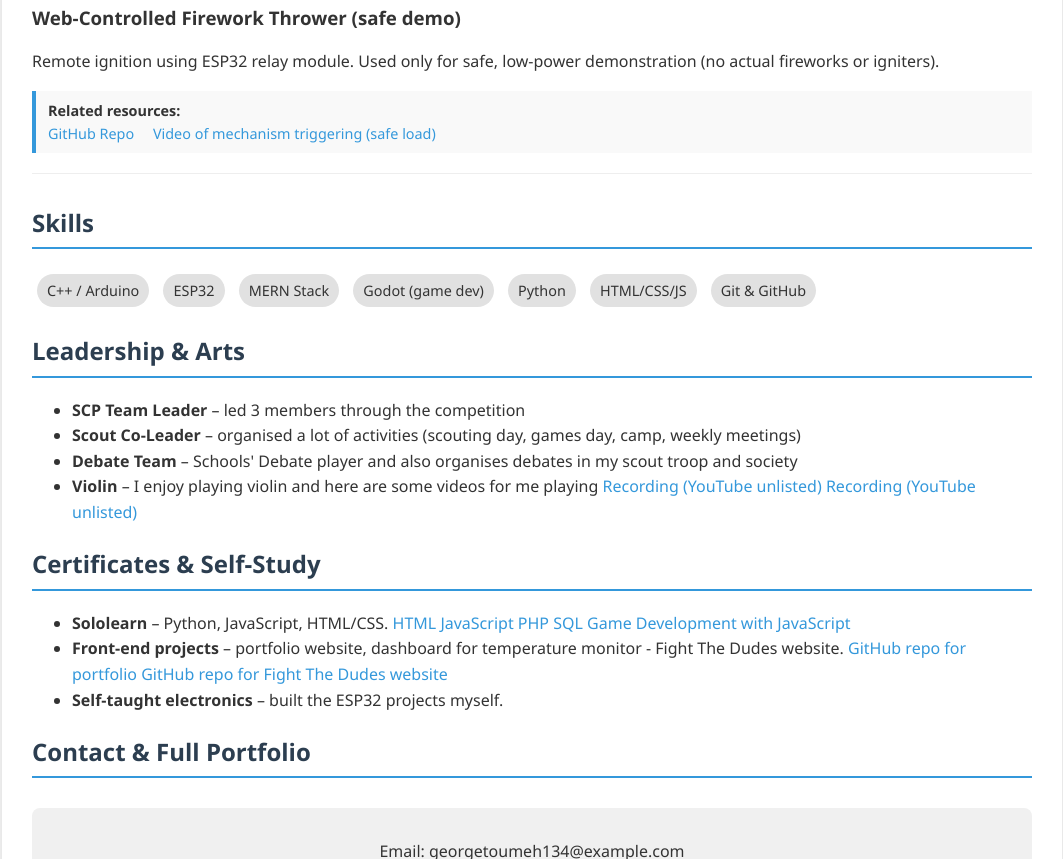
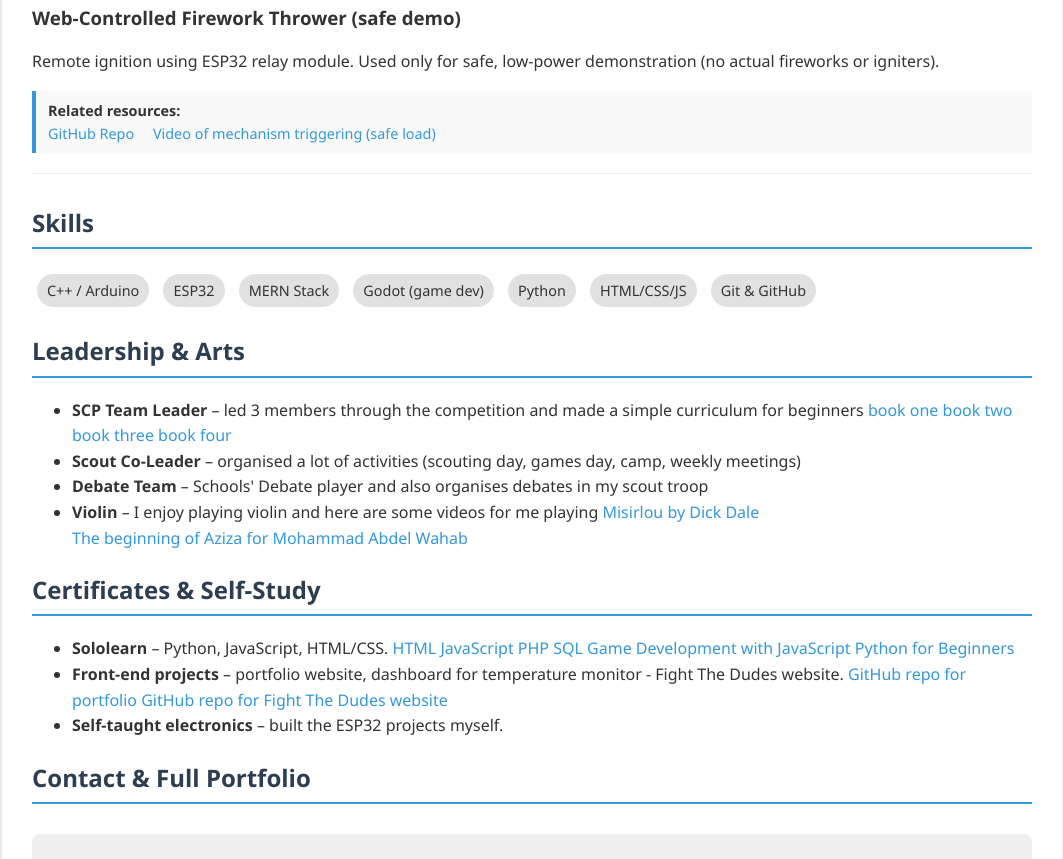
Before and after one commit to GeorgeAlTomeh/GeorgeAlTomeh, a plain HTML site: page index.html in a window 1280 px wide. Shown: the part 1578-2437 px from the top of the page, without its empty margins (108-1171 px from the left). Drawn offline with Linux system fonts and the light colour scheme.

Commit message:
Update index.html

```diff
--- a/index.html
+++ b/index.html
@@ -108,7 +108,7 @@ serve as Assistant Leader in my scout troop, debate, and play violin.</p>
             <strong> Related resources:</strong><br>
             <a href="https://github.com/GeorgeAlTomeh/esp32-vault" target="_blank"> GitHub Repo</a>
             <a href="https://youtube.com/shorts/Jz7uson9TKU?si=Ajip7_0DqCUkQJsR" target="_blank"> Video Demo (card tap → servo unlock)</a>
-            <a href="https://GeorgeAlTomeh.github.io/GeorgeAlTomeh/images/esp32-vault-photo.jpg" target="_blank"> Breadboard photo</a>
+            <a href="https://GeorgeAlTomeh.github.io/GeorgeAlTomeh/images/esp32-vault-photo.jpg" target="_blank"> Photo of setup</a>
         </div>
     </div>
 
@@ -129,7 +129,6 @@ serve as Assistant Leader in my scout troop, debate, and play violin.</p>
             <strong> Related resources:</strong><br>
             <a href="https://github.com/GeorgeAlTomeh/fight-the-dudes-game" target="_blank"> GitHub Repo (source code)</a>
             <a href="https://fight-the-dudes-website.onrender.com" target="_blank"> Game Website <br /> (you may need to wait a minute to enter because of free hosting)</a>
-            <a href="https://youtu.be/wwwwww" target="_blank"> Game trailer / gameplay</a>
             <a href="https://GeorgeAlTomeh.github.io/GeorgeAlTomeh/fight-the-dudes-screenshot" target="_blank"> Screenshot</a>
         </div>
     </div>
@@ -177,25 +176,27 @@ serve as Assistant Leader in my scout troop, debate, and play violin.</p>
 
     <h2>Leadership & Arts</h2>
     <ul>
-        <li><strong>SCP Team Leader</strong> – led 3 members through the competition
+        <li><strong>SCP Team Leader</strong> – led 3 members through the competition and made a simple curriculum for beginners
+        <span class="proof-inline"> <a href="#">book one</a> <a href="#">book two</a> <a href="#">book three</a>  <a href="#">book four</a> </span>
 
         </li>
         <li><strong>Scout Co-Leader </strong> – organised a lot of activities (scouting day, games day, camp, weekly meetings)
 
         </li>
-        <li><strong>Debate Team</strong> – Schools' Debate player and also organises debates in my scout troop and society
+        <li><strong>Debate Team</strong> – Schools' Debate player and also organises debates in my scout troop
 
         </li>
         <li><strong>Violin</strong> –  I enjoy playing violin and here are some videos for me playing
-            <span class="proof-inline"> <a href="#">Recording (YouTube unlisted)</a>
-<a href="#">Recording (YouTube unlisted)</a>
+            <span class="proof-inline"> <a href="#">Misirlou by Dick Dale</a>
+<br />
+<a href="#">The beginning of Aziza for Mohammad Abdel Wahab</a> </span>
         </li>
     </ul>
 
     <h2>Certificates & Self‑Study</h2>
     <ul>
         <li><strong>Sololearn</strong> – Python, JavaScript, HTML/CSS.
-            <span class="proof-inline"> <a href="#">HTML</a> <a href="#">JavaScript</a> <a href="#">PHP</a> <a href="#">SQL</a> <a href="#">Game Development with JavaScript</a> <span>
+            <span class="proof-inline"> <a href="#">HTML</a> <a href="#">JavaScript</a> <a href="#">PHP</a> <a href="#">SQL</a> <a href="#">Game Development with JavaScript</a> <a href="#">Python for Beginners</a> <span>
         </li>
         <li><strong>Front‑end projects</strong> – portfolio website, dashboard for temperature monitor - Fight The Dudes website.
             <span class="proof-inline"> <a href="https://github.com/GeorgeAlTomeh/GeorgeAlTomeh" target="_blank">GitHub repo for portfolio</a></span>
```
